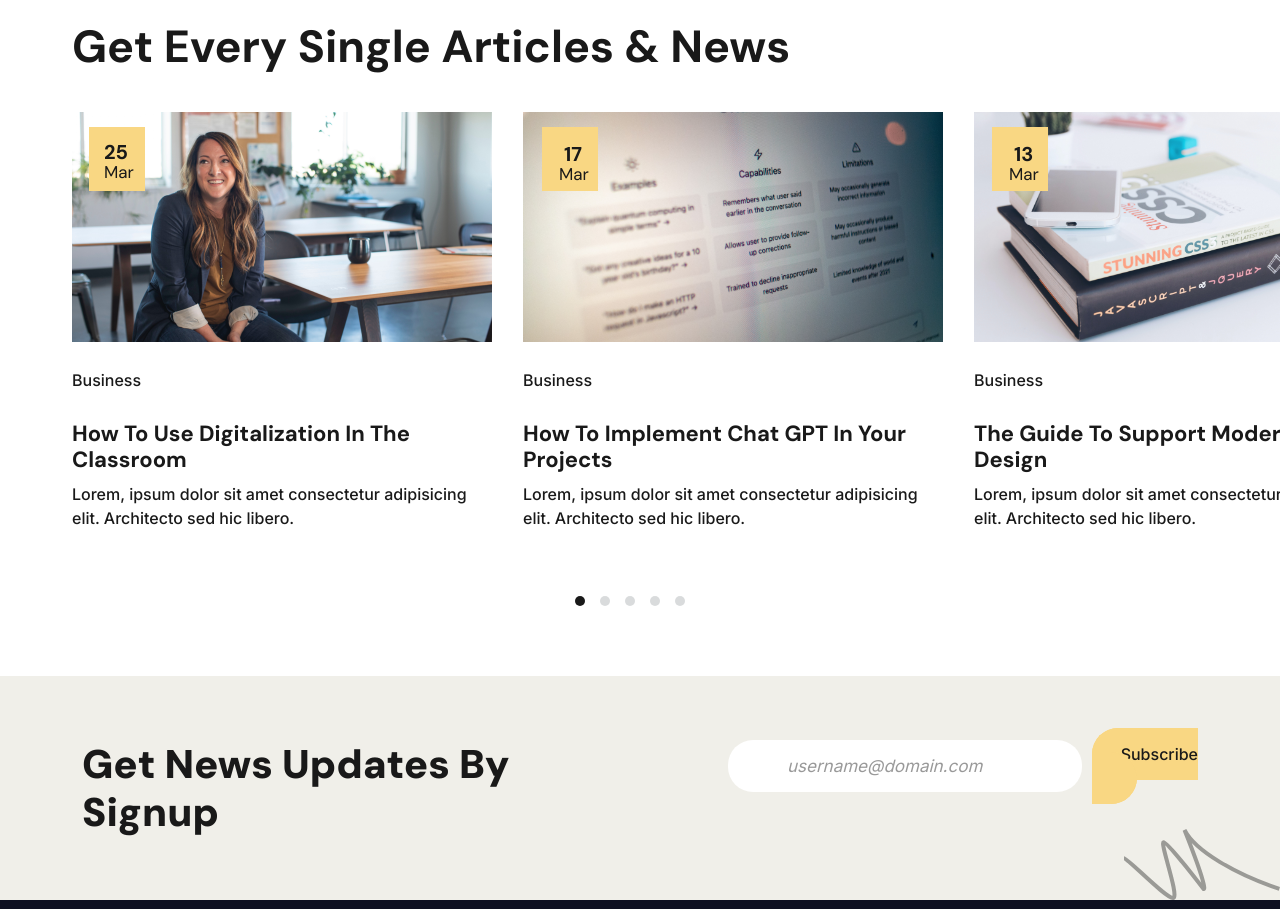
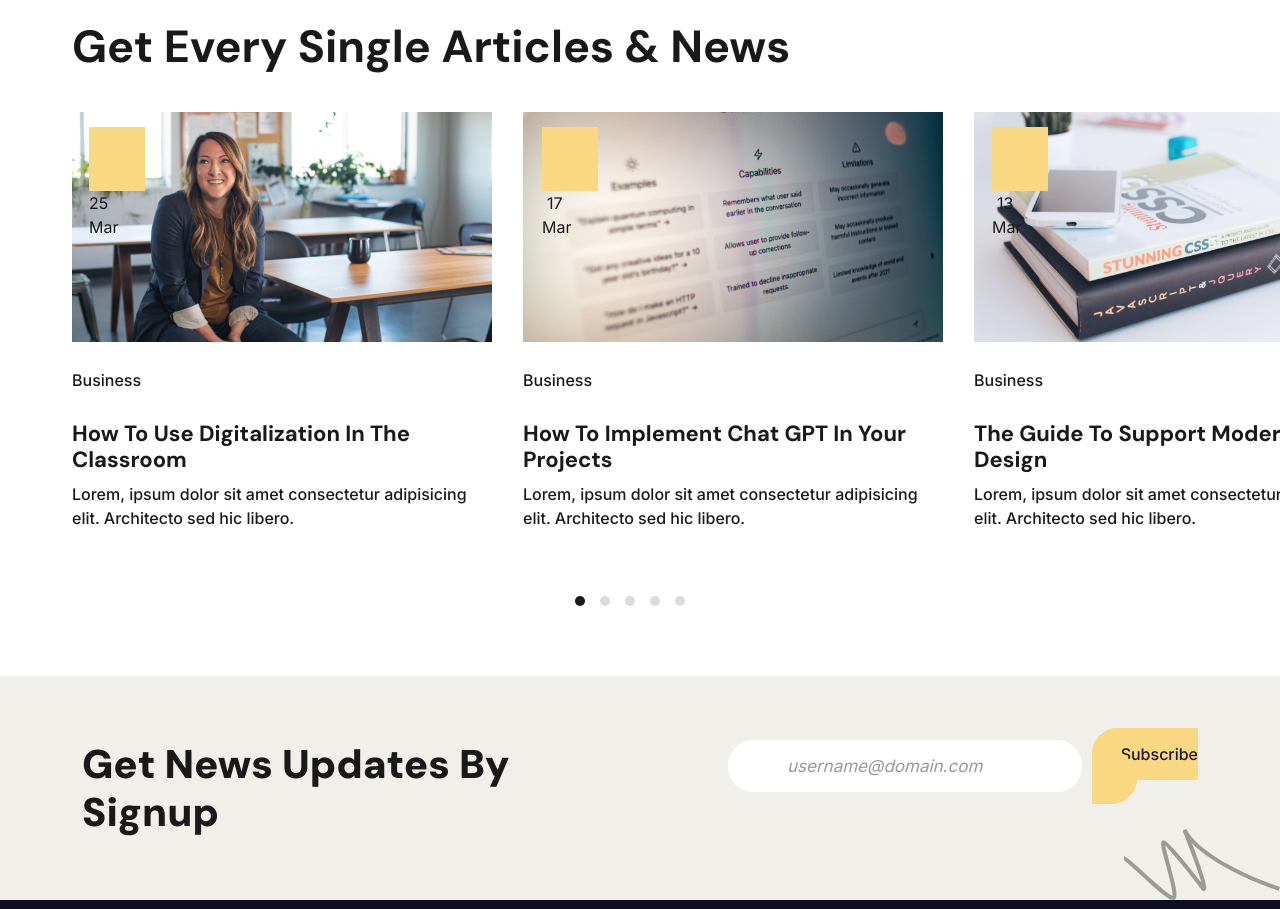
Before and after one commit to Janee4/react-crito, a React (Create React App) app: page / in a window 1280 px wide. Shown: the part 8028-8937 px from the top of the page. Built offline with nearby package versions, Linux system fonts and the light colour scheme; some icons are missing.

Commit message:
inte flyttat upp datumen än

```diff
--- a/src/App.scss
+++ b/src/App.scss
@@ -1,7 +1,7 @@
 @import url('https://fonts.googleapis.com/css2?family=Inter:wght@300;400;500;700&display=swap');
 @import url('https://fonts.googleapis.com/css2?family=DM+Sans:opsz,wght@9..40,300;9..40,400;9..40,500;9..40,600;9..40,700;9..40,900&display=swap');
 @import './assets/scss/sections/Header'; //allt som skrivs i header importeras in hit
-@import './assets/scss/sections/NewsMain'
+@import './assets/scss/sections/'
 * {
   box-sizing: border-box;
 }
@@ -2010,7 +2010,7 @@ header {
       .yellow-rectangle-3 {
         position: absolute;
         z-index: 1;
-        margin-left: 16px;
+        margin-left: px;
         margin-top: 840px;
 
         .mars-13 {
--- a/src/components/ArticleandnewsBox.js
+++ b/src/components/ArticleandnewsBox.js
@@ -1,17 +1,25 @@
 import React from 'react'
 
-const ArticleandnewsBox = ({imageSrc, title, description, yellowDate}) => {
+import yellowRectangle from '../assets/images/yellow-rectangle.svg'
+
+const ArticleandnewsBox = ({imageSrc, title, customClass, day, month}) => {
+  const dateClassName = `${month.toLowerCase()}-${day}`;
+
   return (
     <>
     <div className="text-under-img">
         <a href="how-to.html"><img src={imageSrc} alt="a picture of a woman smiling"/></a>
         <p id="business">Business</p>
         <h4>{title}</h4>
-        <p>{description}</p>
+        <p>Lorem, ipsum dolor sit amet consectetur adipisicing elit. Architecto sed hic libero.</p>
       </div>
-      <div className="yellow-rectangle-3">
+      <div className={customClass}>
         <img src={yellowRectangle}alt=""/>
-        <p className={yellowDate}><span className="day">13</span><br/>Mar</p>
+        <p className={dateClassName}>
+          <span className="day">{day}</span>
+          <br />
+          {month}
+        </p>
       </div>
 
 
@@ -21,3 +29,34 @@ const ArticleandnewsBox = ({imageSrc, title, description, yellowDate}) => {
 }
 
 export default ArticleandnewsBox
+
+{/* <div className="text-under-img">
+        <a href="how-to.html"><img src={articleAndNews1} alt="a picture of a woman smiling"/></a>
+        <p id="business">Business</p>
+        <h4>How To Use Digitalization In The Classroom</h4>
+        <p>Lorem, ipsum dolor sit amet consectetur adipisicing elit. Architecto sed hic libero.</p>
+      </div>
+      <div className="yellow-rectangle-3">
+        <img src={yellowRectangle}alt=""/>
+        <p className="mars-13"><span className="day">13</span><br/>Mar</p>
+      </div>
+      <div className="text-under-img">
+        <a href="how-to.html"><img src={articleAndNews2} alt="a picture of three columns with text inside"/></a>
+        <p id="business">Business</p>
+        <h4>How To Implement Chat GPT In Your Projects</h4>
+        <p>Lorem, ipsum dolor sit amet consectetur adipisicing elit. Architecto sed hic libero.</p>
+      </div>
+      <div className="yellow-rectangle-2">
+        <img src={yellowRectangle} alt=""/>
+        <p className="mars-17"><span className="day">17</span><br/>Mar</p>
+      </div>
+      <div className="text-under-img">
+        <a href="how-to.html"><img src={articleAndNews3} alt="a picture of a phone lying on top of two books on a table"/></a>
+        <p id="business">Business</p>
+        <h4>The Guide To Support Modern CSS Design</h4>
+        <p>Lorem, ipsum dolor sit amet consectetur adipisicing elit. Architecto sed hic libero.</p>
+      </div>
+      <div className= "yellow-rectangle-1">
+        <img src={yellowRectangle} alt=""/>
+        <p className="mars-25">25<br/>Mar</p>
+      </div> */}
--- a/src/components/ArticleandnewsSection.js
+++ b/src/components/ArticleandnewsSection.js
@@ -4,6 +4,7 @@ import articleAndNews1 from '../assets/images/articles-and-news-1.png'
 import articleAndNews2 from '../assets/images/articles-and-news-2.png'
 import articleAndNews3 from '../assets/images/articles-and-news-3.png'
 import yellowRectangle from '../assets/images/yellow-rectangle.svg'
+import ArticleandnewsBox from './ArticleandnewsBox'
 
 
 const ArticleandnewsSection = () => {
@@ -20,37 +21,10 @@ const ArticleandnewsSection = () => {
       </div>
     </div>
     <div className="how-to-section">
-    <div className="text-under-img">
-        <a href="how-to.html"><img src={articleAndNews1} alt="a picture of a woman smiling"/></a>
-        <p id="business">Business</p>
-        <h4>How To Use Digitalization In The Classroom</h4>
-        <p>Lorem, ipsum dolor sit amet consectetur adipisicing elit. Architecto sed hic libero.</p>
+    <ArticleandnewsBox title="How To Use Digitalization In The Classroom" imageSrc={articleAndNews1} customClass="yellow-rectangle-3"  day="13" month="Mar" />
+    <ArticleandnewsBox title="How To Implement Chat GPT In Your Projects"  imageSrc={articleAndNews2} customClass="yellow-rectangle-2"  day="17" month="Mar" />
+    <ArticleandnewsBox title="The Guide To Support Modern CSS Design" imageSrc={articleAndNews3} customClass="yellow-rectangle-1"  day="25" month="Mar"/>
       </div>
-      <div className="yellow-rectangle-3">
-        <img src={yellowRectangle}alt=""/>
-        <p className="mars-13"><span className="day">13</span><br/>Mar</p>
-      </div>
-      <div className="text-under-img">
-        <a href="how-to.html"><img src={articleAndNews2} alt="a picture of three columns with text inside"/></a>
-        <p id="business">Business</p>
-        <h4>How To Implement Chat GPT In Your Projects</h4>
-        <p>Lorem, ipsum dolor sit amet consectetur adipisicing elit. Architecto sed hic libero.</p>
-      </div>
-      <div className="yellow-rectangle-2">
-        <img src={yellowRectangle} alt=""/>
-        <p className="mars-17"><span className="day">17</span><br/>Mar</p>
-      </div>
-      <div className="text-under-img">
-        <a href="how-to.html"><img src={articleAndNews3} alt="a picture of a phone lying on top of two books on a table"/></a>
-        <p id="business">Business</p>
-        <h4>The Guide To Support Modern CSS Design</h4>
-        <p>Lorem, ipsum dolor sit amet consectetur adipisicing elit. Architecto sed hic libero.</p>
-      </div>
-      <div className= "yellow-rectangle-1">
-        <img src={yellowRectangle} alt=""/>
-        <p className="mars-25">25<br/>Mar</p>
-      </div>
-    </div>
     <div className="circles">
       <div className="circle-1"></div>
       <div className="circle"></div>
@@ -59,6 +33,7 @@ const ArticleandnewsSection = () => {
       <div className="circle"></div>
     </div>
     </div>
+
     </section>
   )
 }
```
